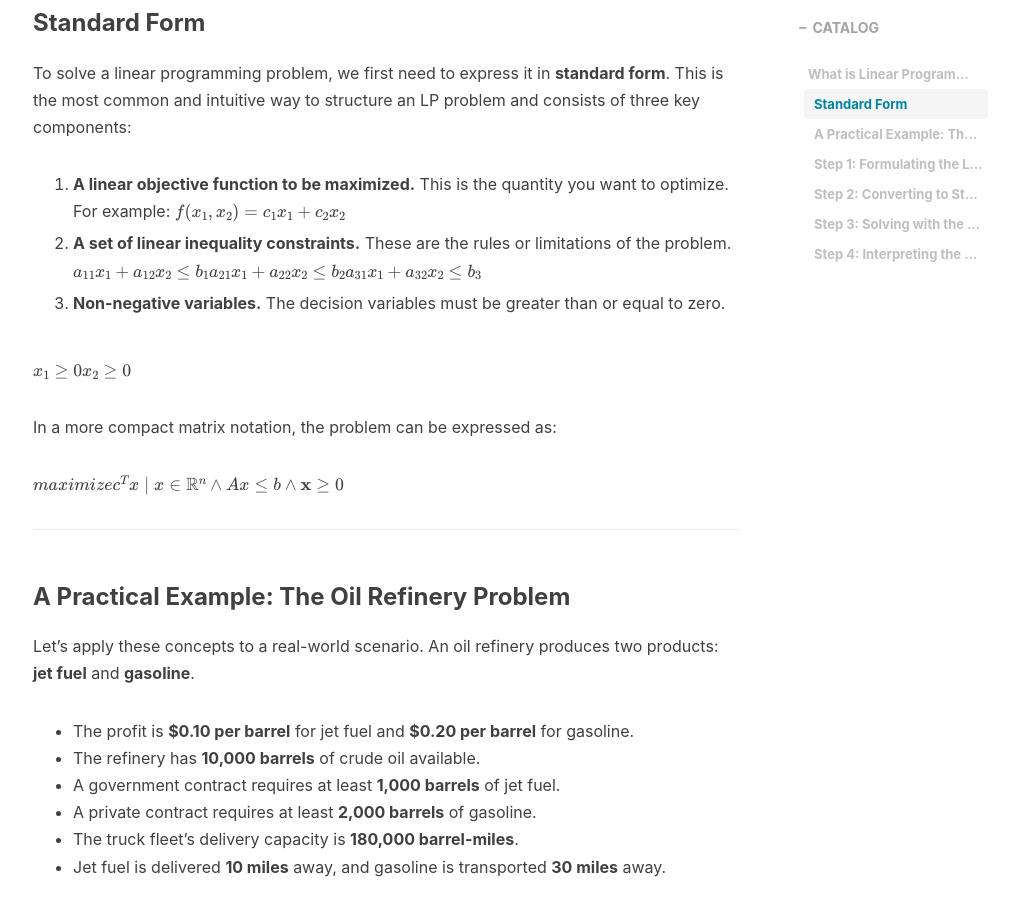
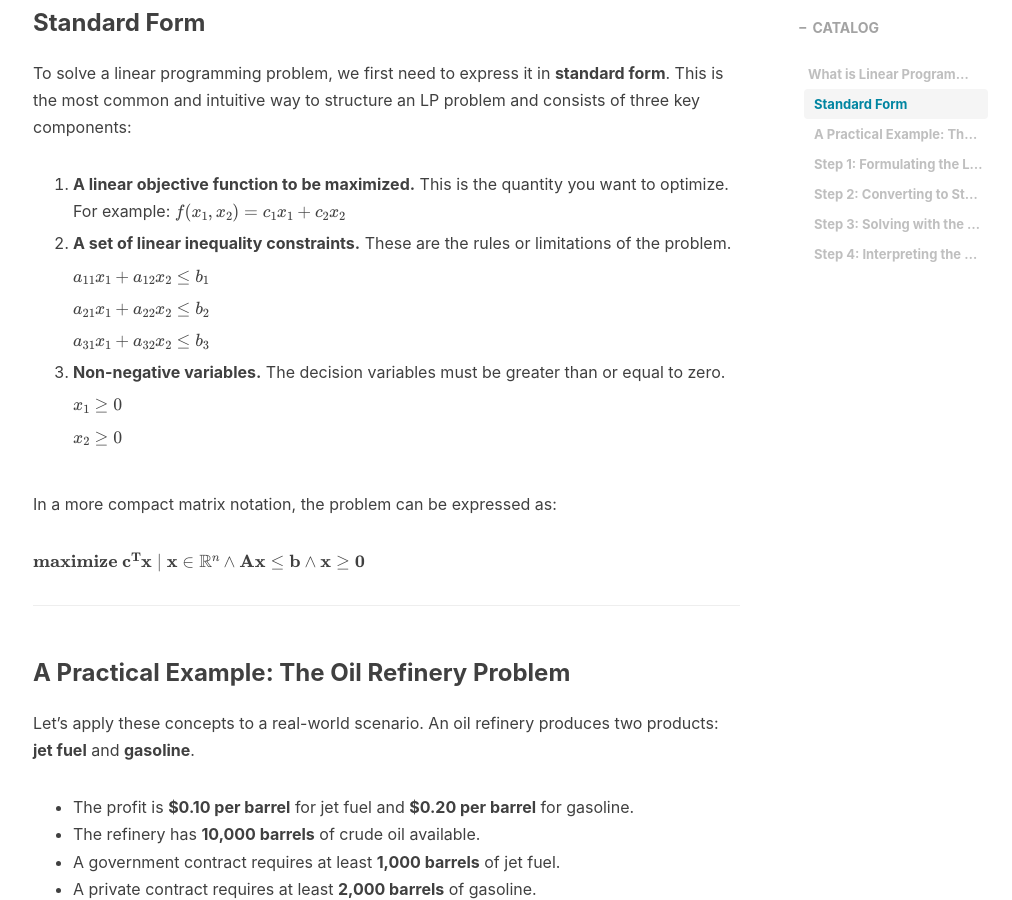
Before and after one commit to farmer3-c/farmer3-c.github.io, a Jekyll site: the page built from _posts/2025-09-14-introduction-to-linear-programing.md, in a window 1280 px wide and 900 px high, scrolled down 923 px. Shown: the whole window, without its empty margins (232-1244 px from the left). Built offline with Jekyll 4.4.1, drawn with Linux system fonts in a browser that asks for light colours; nearby versions of some CDN libraries; formulas are drawn with MathJax 3; comment, search, counter and statistics services are not loaded.

Commit message:
change 5

```diff
--- a/_posts/2025-09-14-introduction-to-linear-programing.md
+++ b/_posts/2025-09-14-introduction-to-linear-programing.md
@@ -23,16 +23,24 @@ To solve a linear programming problem, we first need to express it in **standard
     $f(x_{1}, x_{2}) = c_{1}x_{1} + c_{2}x_{2}$
 
 2.  **A set of linear inequality constraints.** These are the rules or limitations of the problem.
-$a_{11}x_{1} + a_{12}x_{2} \leq b_{1} \newline a_{21}x_{1} + a_{22}x_{2} \leq b_{2} \newline a_{31}x_{1} + a_{32}x_{2} \leq b_{3}$
+
+
+    $a_{11}x_{1} + a_{12}x_{2} \leq b_{1} $
+
+    $a_{21}x_{1} + a_{22}x_{2} \leq b_{2} $
+
+    $ a_{31}x_{1} + a_{32}x_{2} \leq b_{3}$
 
 3.  **Non-negative variables.** The decision variables must be greater than or equal to zero.
 
 
-$x_{1} \geq 0 \newline x_{2} \geq 0$
+    $x_{1} \geq 0 $
+
+    $x_{2} \geq 0$
 
 In a more compact matrix notation, the problem can be expressed as:
 
-${maximize } \{ {c^{T}x} \mid {x} \in \mathbb{R}^{n} \land {Ax} \leq {b} \land \mathbf{x} \geq {0} \} $
+$\textbf{maximize } \{ \mathbf{c^{T}x} \mid \mathbf{x} \in \mathbb{R}^{n} \land \mathbf{Ax} \leq \mathbf{b} \land \mathbf{x} \geq \mathbf{0} \}$
 
 ---
 
```
